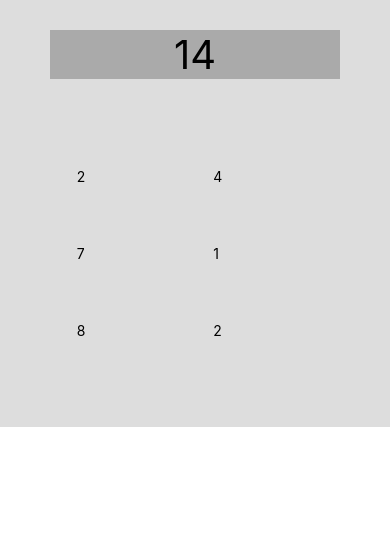
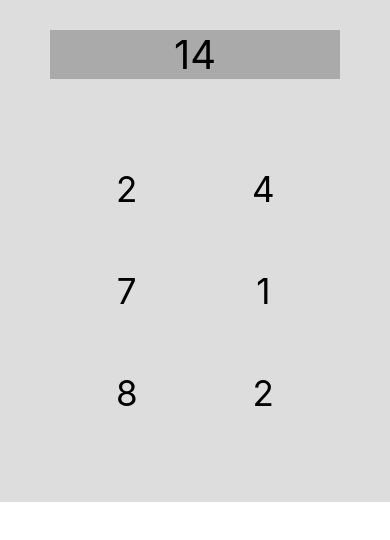
Before and after one commit to RaphaelQSmith/AwesomeProject, a React Native app: screen / in a window 390 px wide. Shown: the top 540 px of the page. Built offline with nearby package versions, Linux system fonts and the light colour scheme.

Commit message:
Fixing TouchableOpacity and CSS

```diff
--- a/components/Game.js
+++ b/components/Game.js
@@ -34,7 +34,6 @@ const styles = StyleSheet.create({
         flex: 1,
         paddingTop: 30,
     },
-
     target: {
         fontSize: 40,
         backgroundColor: '#aaa',
@@ -46,7 +45,7 @@ const styles = StyleSheet.create({
         flexDirection: 'row',
         flexWrap: 'wrap',
         margin: '15%',
-        justifyContent: 'space-around'
+        justifyContent: 'space-around',
     },
 })
 
--- a/components/RanNum.js
+++ b/components/RanNum.js
@@ -11,8 +11,8 @@ export class RanNum extends React.Component {
     }
     render() {
         return (
-            <TouchableOpacity style={styles.eachBox} onPress={this.handlePress} >
-                <Text >{this.props.number}</Text>
+            <TouchableOpacity onPress={this.handlePress}>
+                <Text style={styles.eachBox}>{this.props.number}</Text>
             </TouchableOpacity>
         )
     }
@@ -22,11 +22,11 @@ const styles = StyleSheet.create({
     eachBox: {
         backgroundColor: '#ddd',
         width: 100,
-        marginHorizontal: 8,
-        marginVertical:30,
+        marginHorizontal: 15,
+        marginVertical: 30,
         textAlign: 'center',
         fontSize: 35
-    },
+    }
 })
 
 export default RanNum
```
